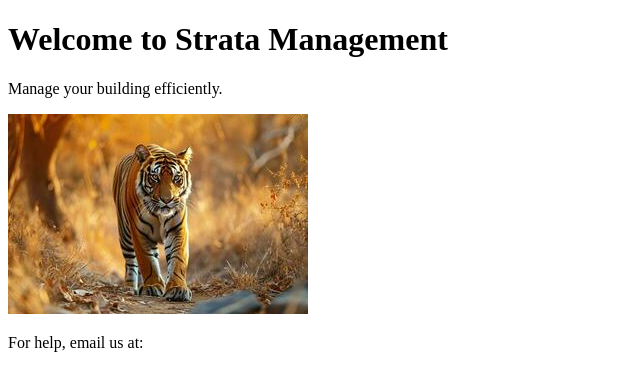
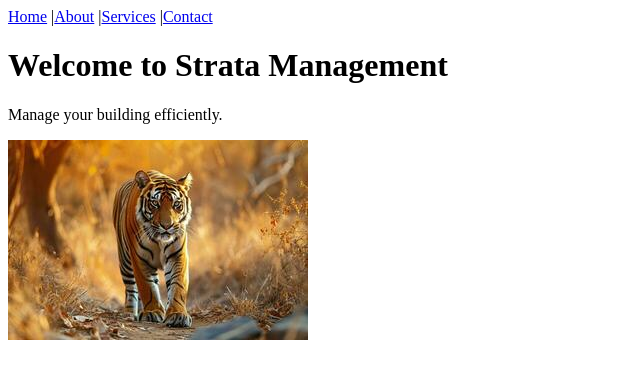
Before and after one commit to sukarim152/strata_managment, a Next.js app: page / in a window 1280 px wide. Shown: the top 390 px of the page, without its empty margins (0-640 px from the left). Built offline with nearby package versions, Linux system fonts and the light colour scheme.

Commit message:
Update index.js

```diff
--- a/pages/index.js
+++ b/pages/index.js
@@ -1,16 +1,18 @@
+import Link from 'next/link';
+
 export default function Home() {
-  const supportEmail = process.env.NEXT_PUBLIC_SUPPORT_EMAIL;
-
   return (
     <div>
+      <nav>
+        <Link href="/">Home</Link> |
+        <Link href="/about">About</Link> |
+        <Link href="/services">Services</Link> |
+        <Link href="/contact">Contact</Link>
+      </nav>
+
       <h1>Welcome to Strata Management</h1>
       <p>Manage your building efficiently.</p>
       <img src="/tiger.jpg" alt="tiger" width="300" />
-
-      <p>
-        For help, email us at:{" "}
-        <a href={`mailto:${supportEmail}`}>{supportEmail}</a>
-      </p>
     </div>
   );
 }
```
